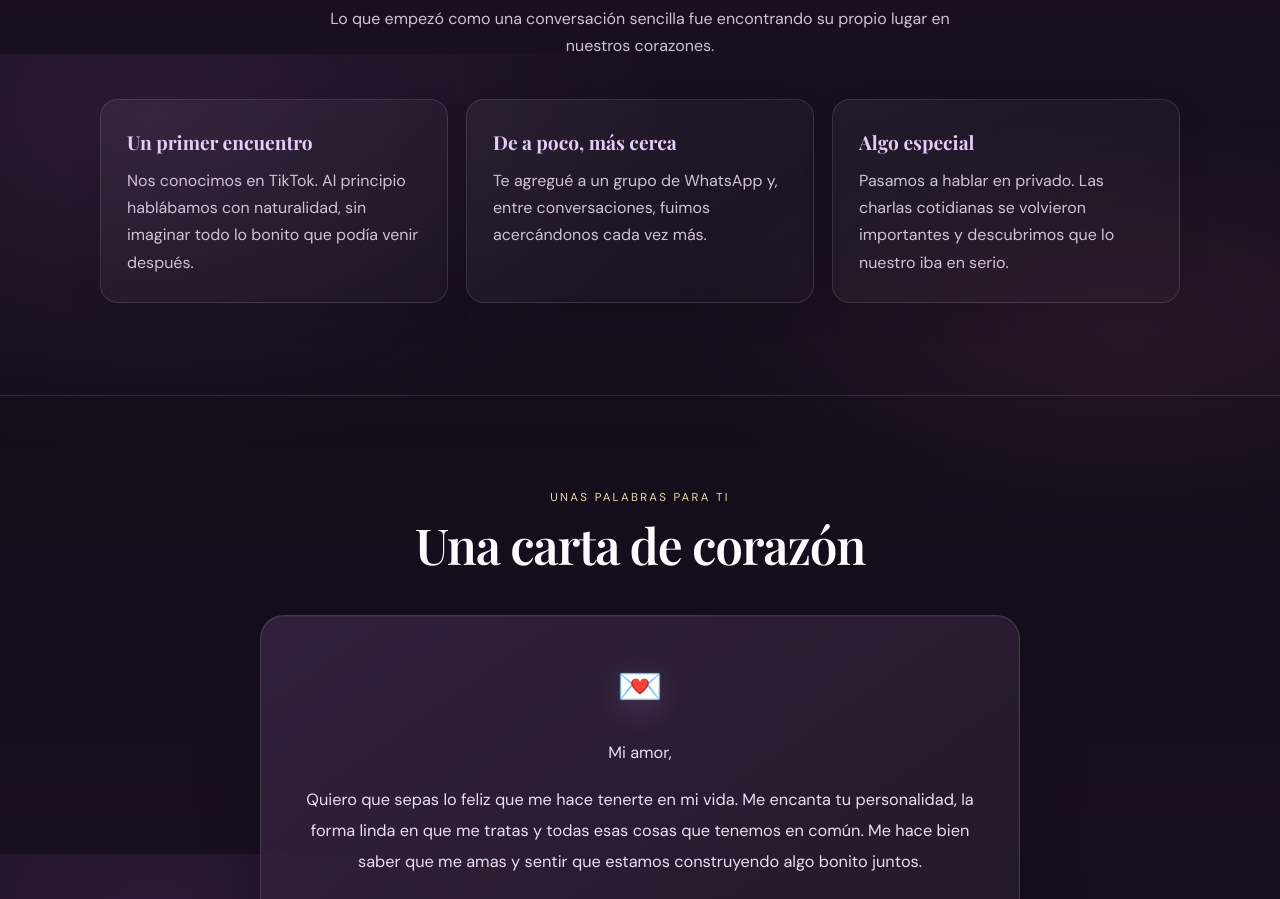
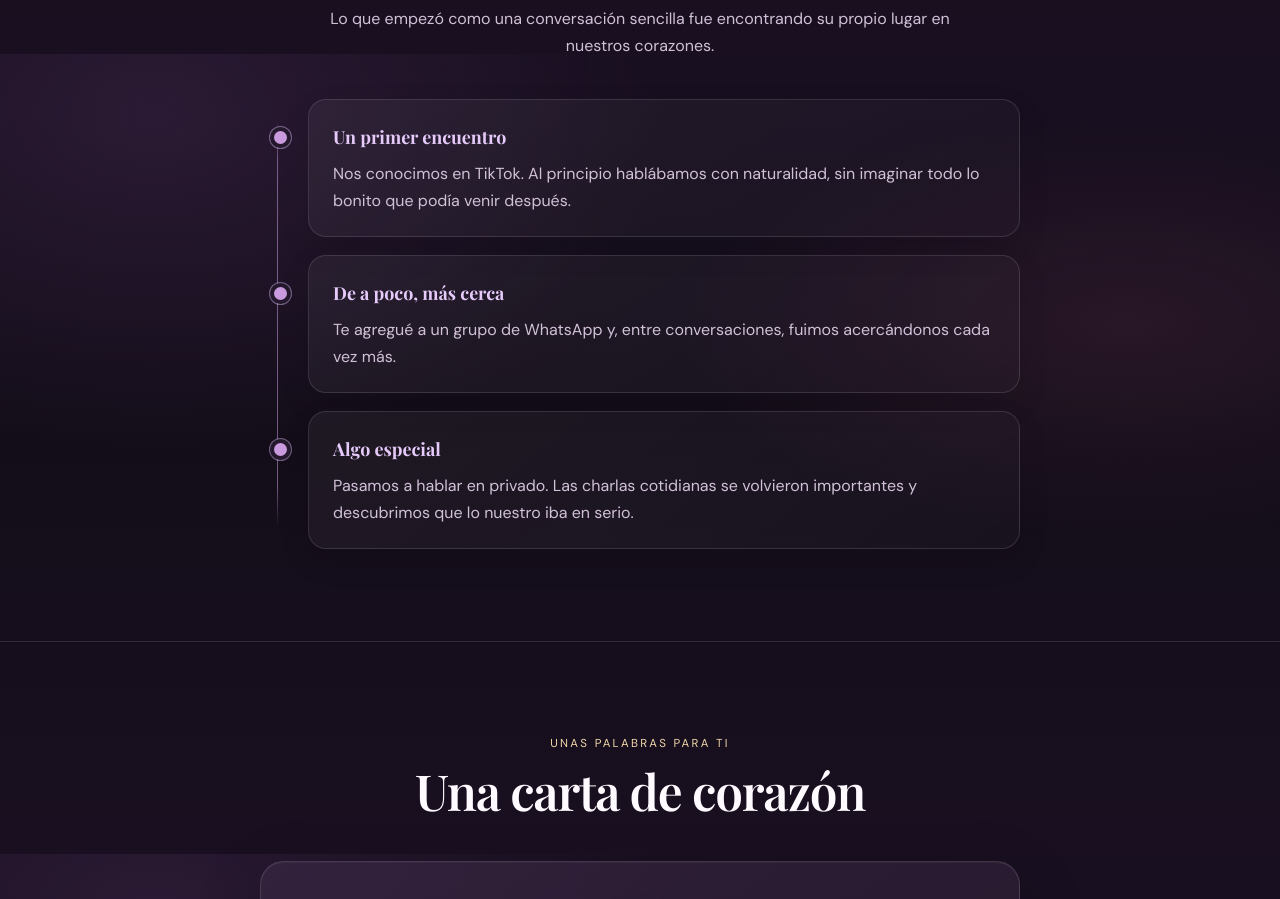
Before and after one commit to luisequeira612-commits/mi-amor-camila, a plain HTML site: page index.html in a window 1280 px wide. Shown: the part 1546-2445 px from the top of the page. Drawn offline with nearby package versions, Linux system fonts and the light colour scheme.

Commit message:
Present our story as an accessible timeline

```diff
--- a/index.html
+++ b/index.html
@@ -108,6 +108,15 @@
     @media(min-width:701px){.photos .photo{min-height:0}}
     @media(max-width:700px){.photos{grid-template-columns:repeat(2,minmax(0,1fr));gap:12px}.photos .photo{min-height:0;padding:18px 10px}.photos .photo:last-child{grid-column:1/-1;width:min(62%,230px);justify-self:center}}
     @media(max-width:360px){.photos{gap:9px}.photos .photo p{font-size:.96rem}.photos .photo span{font-size:2.5rem}}
+
+    /* Historia en forma de línea de tiempo, sin inventar fechas */
+    .story.timeline{display:grid;grid-template-columns:1fr;gap:18px;max-width:760px;margin:28px auto 0;position:relative}
+    .story.timeline:before{content:"";position:absolute;left:17px;top:22px;bottom:22px;width:1px;background:linear-gradient(to bottom,transparent,#c99add88 10%,#c99add88 90%,transparent)}
+    .story.timeline article{position:relative;margin-left:48px;padding:22px 24px}
+    .story.timeline article:before{content:"";position:absolute;left:-39px;top:27px;width:13px;height:13px;border-radius:50%;background:#c99add;border:4px solid #24182d;box-shadow:0 0 0 1px #d9b8f277}
+    .story.timeline article b{display:block;margin-bottom:7px;color:#e5cafa;font-family:var(--serif);font-size:1.12rem}
+    .story.timeline article p{margin:0;color:var(--muted)}
+    @media(max-width:420px){.story.timeline article{margin-left:40px;padding:18px 17px}.story.timeline:before{left:13px}.story.timeline article:before{left:-34px}}
   </style>
 </head>
 <body>
@@ -116,7 +125,7 @@
 <section class="section" id="tiempo"><div class="wrap center"><div class="section-head"><div class="kicker">Desde que comenzó lo nuestro</div><h2>El tiempo contigo</h2><p>30 de octubre de 2026 · 00:00 · Nicaragua</p></div><div class="counter" aria-live="off"><div class="countbox"><strong id="days">0</strong><span>Días</span></div><div class="countbox"><strong id="hours">00</strong><span>Horas</span></div><div class="countbox"><strong id="minutes">00</strong><span>Minutos</span></div><div class="countbox"><strong id="seconds">00</strong><span>Segundos</span></div></div><p class="quote">Cada segundo a tu lado es un motivo más para sonreír.</p></div></section>
 <section class="hero wrap" id="inicio"><div><div class="eyebrow">Un pequeño universo hecho para ti</div><h1>Mi amor,<span>Camila</span></h1><p>Hay personas que llegan sin hacer ruido y terminan convirtiéndose en una de las partes más bonitas de nuestros días. Tú eres esa persona para mí.</p><a class="btn" href="#tiempo">Ver nuestro tiempo juntos&nbsp; ♡</a></div></section>
 
-<section class="section" id="historia"><div class="wrap"><div class="section-head"><div class="kicker">Todo tuvo un comienzo</div><h2>Nuestra historia</h2><p>Lo que empezó como una conversación sencilla fue encontrando su propio lugar en nuestros corazones.</p></div><div class="story"><article><b>Un primer encuentro</b><p>Nos conocimos en TikTok. Al principio hablábamos con naturalidad, sin imaginar todo lo bonito que podía venir después.</p></article><article><b>De a poco, más cerca</b><p>Te agregué a un grupo de WhatsApp y, entre conversaciones, fuimos acercándonos cada vez más.</p></article><article><b>Algo especial</b><p>Pasamos a hablar en privado. Las charlas cotidianas se volvieron importantes y descubrimos que lo nuestro iba en serio.</p></article></div></div></section>
+<section class="section" id="historia"><div class="wrap"><div class="section-head"><div class="kicker">Todo tuvo un comienzo</div><h2>Nuestra historia</h2><p>Lo que empezó como una conversación sencilla fue encontrando su propio lugar en nuestros corazones.</p></div><div class="story timeline" role="list" aria-label="Nuestra historia, en orden y sin fechas específicas"><article role="listitem"><b>Un primer encuentro</b><p>Nos conocimos en TikTok. Al principio hablábamos con naturalidad, sin imaginar todo lo bonito que podía venir después.</p></article><article role="listitem"><b>De a poco, más cerca</b><p>Te agregué a un grupo de WhatsApp y, entre conversaciones, fuimos acercándonos cada vez más.</p></article><article role="listitem"><b>Algo especial</b><p>Pasamos a hablar en privado. Las charlas cotidianas se volvieron importantes y descubrimos que lo nuestro iba en serio.</p></article></div></div></section>
 <section class="section" id="carta"><div class="wrap"><div class="section-head"><div class="kicker">Unas palabras para ti</div><h2>Una carta de corazón</h2></div><div class="panel letter"><div class="seal">💌</div><p>Mi amor,</p><p>Quiero que sepas lo feliz que me hace tenerte en mi vida. Me encanta tu personalidad, la forma linda en que me tratas y todas esas cosas que tenemos en común. Me hace bien saber que me amas y sentir que estamos construyendo algo bonito juntos.</p><p>No necesito que cada día sea perfecto. Quiero que podamos hablar, reír, aprender, comprendernos y elegir cuidar esto que tenemos. Me ilusiona todo lo que todavía nos queda por vivir y conocer a tu lado.</p><p>Esta página es una pequeña forma de recordarte lo importante que eres para mí. Ojalá cada vez que la visites encuentres una razón para sonreír.</p><p class="quote">Con todo mi cariño, mi amor. 💜</p></div></div></section>
 <section class="section" id="razones"><div class="wrap"><div class="section-head"><div class="kicker">Pequeñas y grandes cosas</div><h2>100 razones</h2><p>Una lista para recordarte algunas de las razones por las que eres tan especial para mí.</p></div><div class="panel listbox"><div class="items" id="reasons"></div></div></div></section>
 <section class="section" id="promesas"><div class="wrap"><div class="section-head"><div class="kicker">Con cariño y responsabilidad</div><h2>100 promesas</h2><p>No son palabras para quedar bonitas: son maneras de recordar cómo quiero cuidar nuestra relación, día a día.</p></div><div class="panel listbox"><div class="items" id="promises"></div></div></div></section>
```
